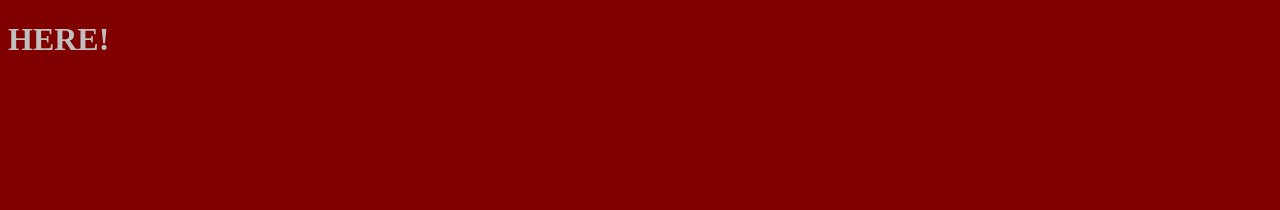
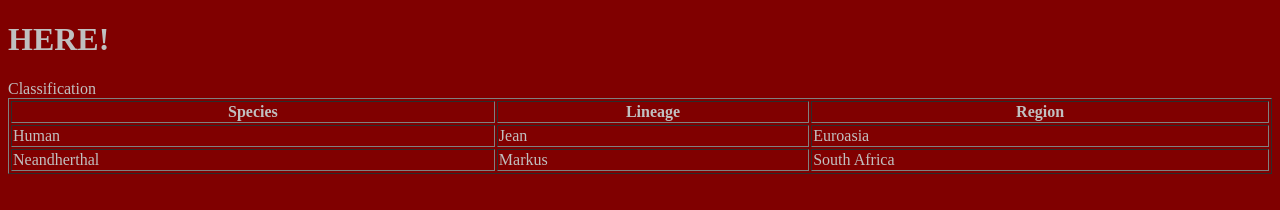
Before and after one commit to Shaimal147/html-practice, a plain HTML site: page about.html in a window 1280 px wide. Drawn offline with Linux system fonts and the light colour scheme.

Commit message:
Add table to about.html + Add yellow jesko image to index.html

```diff
--- a/about.html
+++ b/about.html
@@ -9,5 +9,24 @@
 </head>
 <body>
     <h1>HERE!</h1>
+
+    <caption>Classification</caption>
+    <table border="1" width="100%">
+        <tr>
+            <th>Species</th>
+            <th>Lineage</th>
+            <th>Region</th>
+        </tr>
+        <tr>
+            <td>Human</td>
+            <td>Jean</td>
+            <td>Euroasia</td>
+        </tr>
+        <tr>
+            <td>Neandherthal</td>
+            <td>Markus</td>
+            <td>South Africa</td>
+        </tr>
+    </table>
 </body>
 </html>
```
Also changed, not shown: index.html (+2 -0 lines), yellow-jesko.webp (added).
